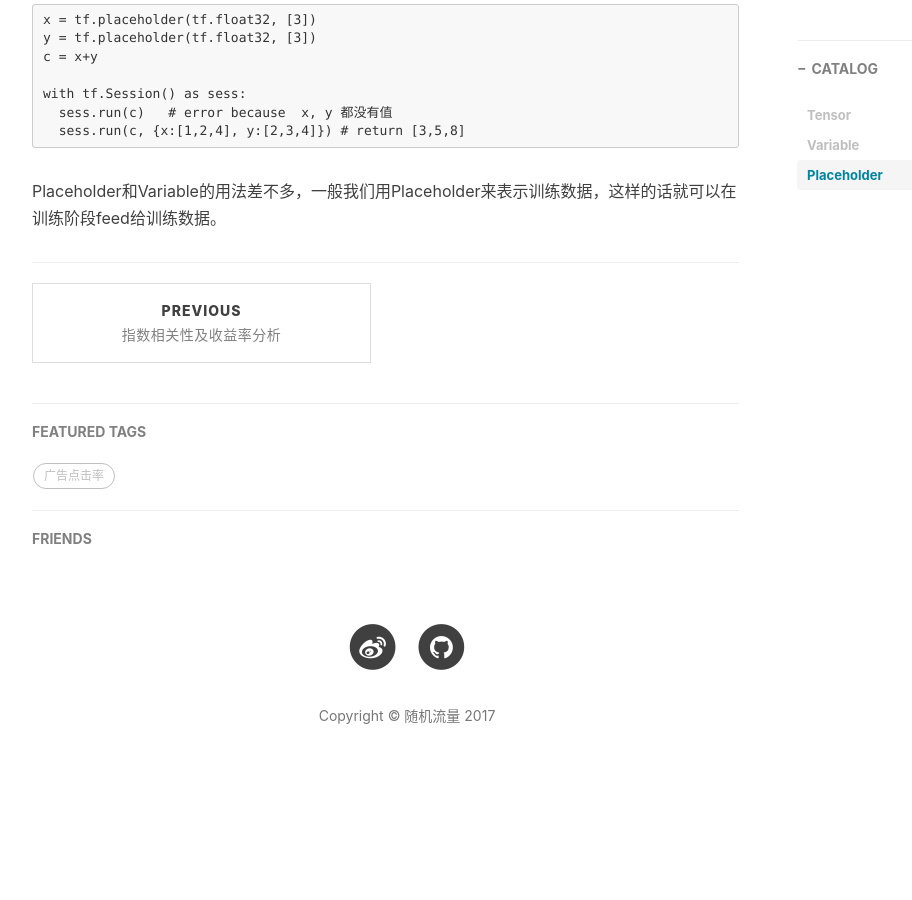
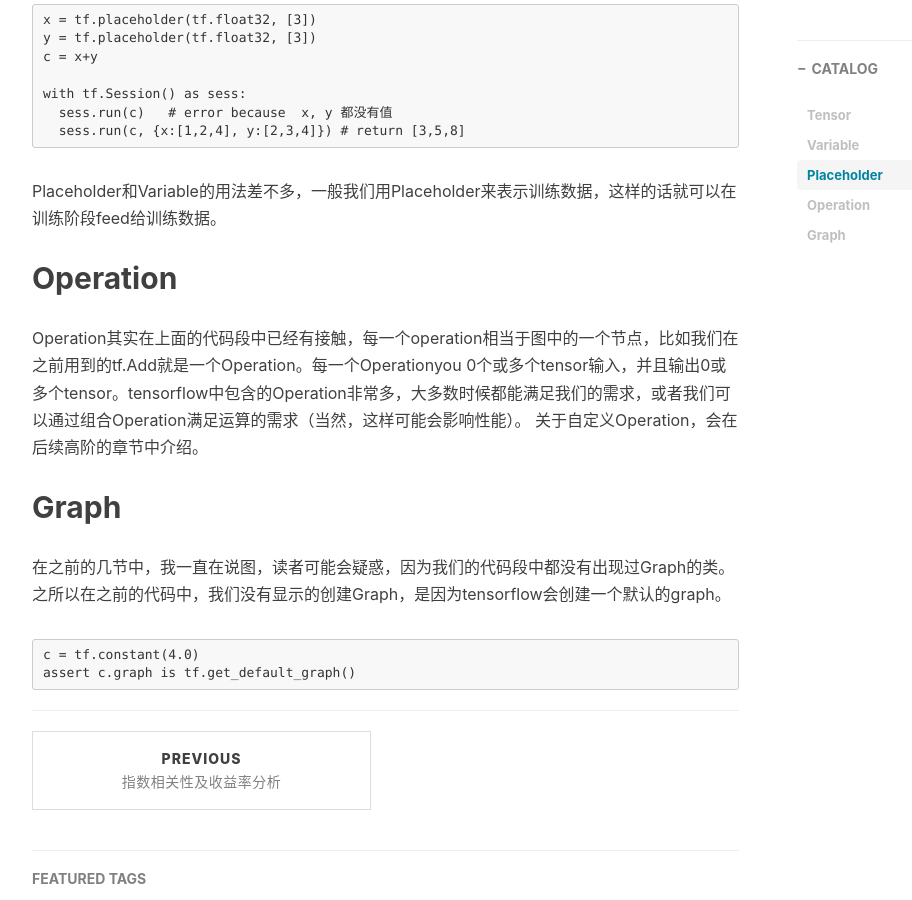
Before and after one commit to tongming/tongming.github.io, a Jekyll site: the page built from _posts/2017-08-16-tensorflow-chapter1.md, in a window 1280 px wide and 900 px high, scrolled down 3583 px. Shown: the whole window, without its empty margins (233-1145 px from the left). Built offline with Jekyll 4.4.1, drawn with Linux system fonts in a browser that asks for light colours; nearby versions of some CDN libraries; comment, search, counter and statistics services are not loaded; before the commit the page ends 4403 px from its top, so only the background shows below that.

Commit message:
add graph

````diff
--- a/_posts/2017-08-16-tensorflow-chapter1.md
+++ b/_posts/2017-08-16-tensorflow-chapter1.md
@@ -96,3 +96,14 @@
   sess.run(c, {x:[1,2,4], y:[2,3,4]}) # return [3,5,8]
 ```
 Placeholder和Variable的用法差不多，一般我们用Placeholder来表示训练数据，这样的话就可以在训练阶段feed给训练数据。
+
+## Operation
+Operation其实在上面的代码段中已经有接触，每一个operation相当于图中的一个节点，比如我们在之前用到的tf.Add就是一个Operation。每一个Operationyou 0个或多个tensor输入，并且输出0或多个tensor。tensorflow中包含的Operation非常多，大多数时候都能满足我们的需求，或者我们可以通过组合Operation满足运算的需求（当然，这样可能会影响性能）。
+关于自定义Operation，会在后续高阶的章节中介绍。
+
+## Graph
+在之前的几节中，我一直在说图，读者可能会疑惑，因为我们的代码段中都没有出现过Graph的类。之所以在之前的代码中，我们没有显示的创建Graph，是因为tensorflow会创建一个默认的graph。
+```
+c = tf.constant(4.0)
+assert c.graph is tf.get_default_graph()
+```
````
